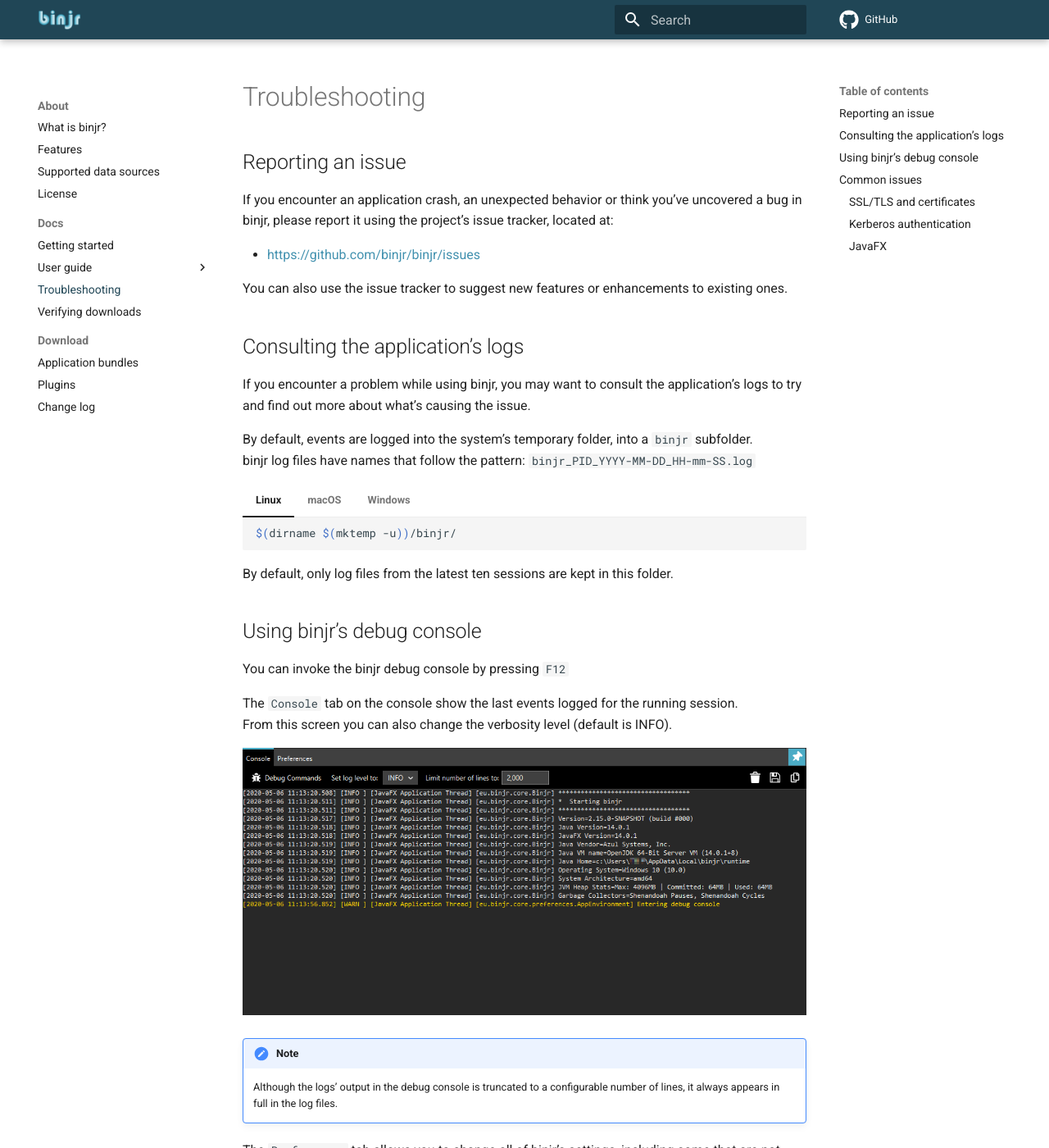
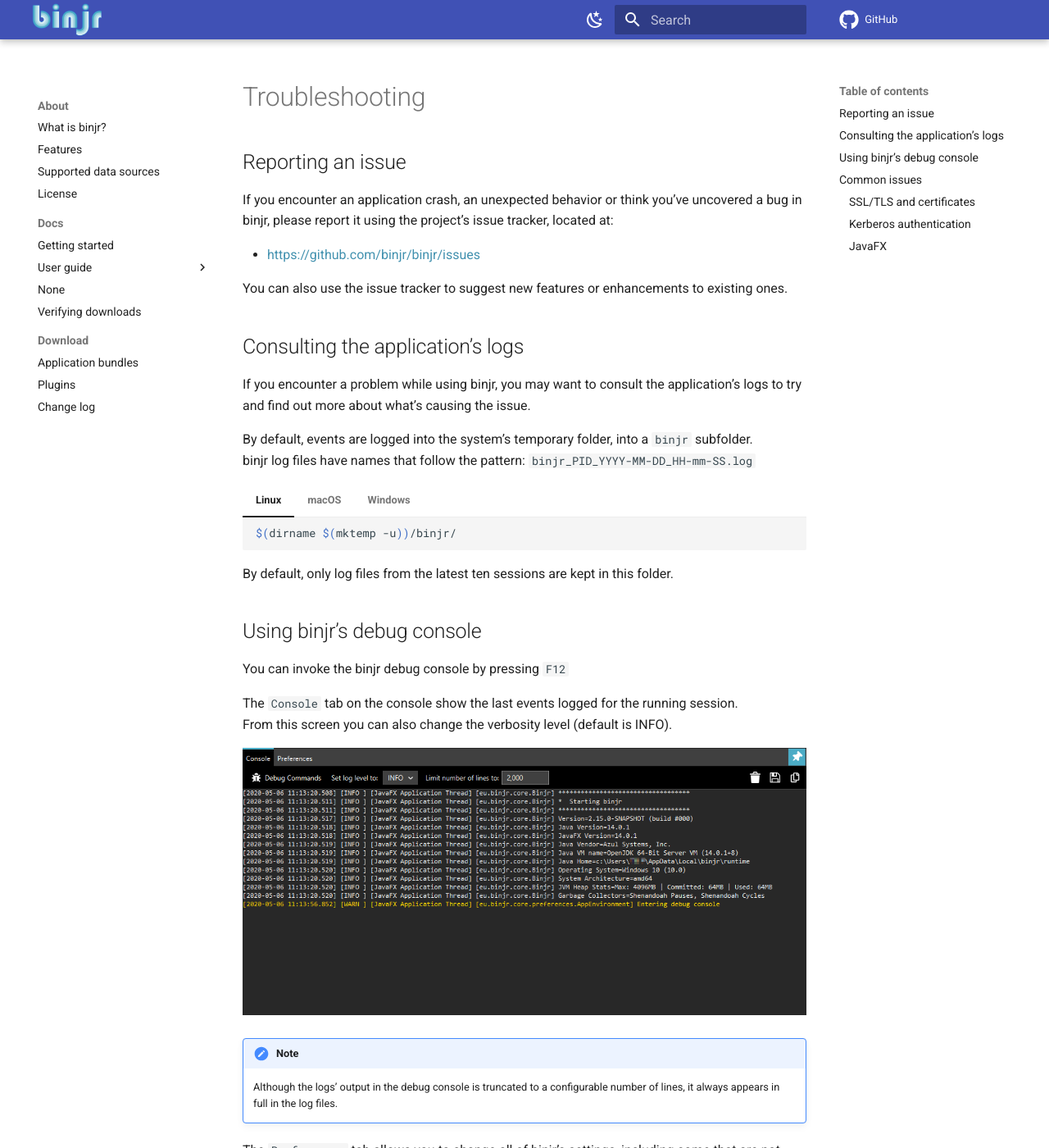
Before and after one commit to binjr/binjr.github.io, an MkDocs documentation site: the page built from docs/documentation/troubleshooting.md, in a window 1280 px wide and 1400 px high. Shown: the whole window at 82% size. Built offline with MkDocs 1.6.1 and Material for MkDocs 9.7.7, drawn with Linux system fonts in a browser that asks for light colours; comment, search, counter and statistics services are not loaded; some of the changed text lies outside the part shown.

Commit message:
Fixed footer and css to support mkdocs-material version 7.x

```diff
--- a/docs/stylesheets/extra.css
+++ b/docs/stylesheets/extra.css
@@ -15,36 +15,6 @@
  */
 
 :root {
-
-    -binjr-window-background-color: black;
-    -binjr-pane-background-color: #262626;
-    -binjr-button-background-color: #404040;
-    -binjr-icon-background-color: #505050;
-    -binjr-control-border-color: #808080;
-    -binjr-control-border-hilite-color: #bababa;
-    -binjr-gray-border-color: #C8C8C8;
-    -fx-text-background-color: #ebebeb;
-
-    -binjr-command-bar-border-color: #152E38;
-    -binjr-background-color: #204656;
-    -binjr-command-bar-title-color: #285668;
-    -binjr-dark-blue-color: #336f87;
-    -binjr-blue-color: #4BACC6;
-    -binjr-light-blue-color: #92CDDC;
-    -binjr-lighter-blue-color: #B7DEE8;
-    -binjr-foreground-color: #DAEEF3;
-
-
-    /* Default color shades */
-    /*--md-default-fg-color: #204656;*/
-    /*--md-default-fg-color--light: #C8C8C8;*/
-    /*--md-default-fg-color--lighter: #ebebeb;*/
-    /*--md-default-fg-color--lightest: white;*/
-
-    /*--md-default-bg-color: #204656;*/
-    /*!*--md-default-bg-color--light: #505050;*!*/
-    /*!*--md-default-bg-color--lighter: #808080;*!*/
-    /*!*--md-default-bg-color--lightest: #bababa;*!*/
 
     /*!*!* Primary color shades *!*!*/
     --md-primary-fg-color: #204656;
@@ -80,19 +50,20 @@
     background-color: #808080;
 }
 
+.md-nav__item .md-nav__link--active,
 .md-typeset a {
     color: #4291AF;
 }
 
-.md-header-nav__button {
+.md-header__button {
 
 }
 
-.md-header-nav__button.md-logo {
+.md-header__button.md-logo {
     padding: 0;
 }
 .md-nav__title .md-nav__button.md-logo img,
-.md-header-nav__button.md-logo img {
+.md-header__button.md-logo img {
     height: 2rem;
     width: 4.4rem;
 }
--- a/mkdocs.yml
+++ b/mkdocs.yml
@@ -1,7 +1,7 @@
 site_name: ""
 site_description: binjr, a time series browser
 site_url: https://binjr.eu/
-copyright: Website by Frederic Thevenet, licensed under CC BY 4.0
+copyright: This website is licensed under a Creative Commons Attribution 4.0 International License.
 repo_url: https://github.com/binjr/binjr/
 edit_uri: ""
 
@@ -20,7 +20,7 @@
         - documentation/user_guide/workspaces.md
         - documentation/user_guide/settings.md
         - documentation/user_guide/shortcuts.md
-    - documentation/troubleshooting.md
+    - documentation/troubleshooting.md,;
     - documentation/verify-signature.md
   - Download:
     - download/latest_release.md
@@ -34,12 +34,23 @@
   custom_dir: overrides
   favicon: assets/images/favicon.png
   logo: assets/images/binjr_logo.png
+#  font: false
   icon:
     repo: fontawesome/brands/github
   features:
     - navigation.sections
-#    - navigation.tabs
+  palette:
+    - media: "(prefers-color-scheme: light)"
+      scheme: default
+      toggle:
+        icon: material/weather-night
+        name: Switch to dark mode
 
+    - media: "(prefers-color-scheme: dark)"
+      scheme: slate
+      toggle:
+        icon: material/weather-sunny
+        name: Switch to light mode
 
   highlightjs: true
   hljs_languages:
--- a/overrides/partials/footer.html
+++ b/overrides/partials/footer.html
@@ -22,14 +19,13 @@
 
 {% import "partials/language.html" as lang with context %}
 
-<!-- Application footer -->
+<!-- Footer -->
 <footer class="md-footer">
 
     <!-- Link to previous and/or next page -->
     {% if page.previous_page or page.next_page %}
-    <div class="md-footer-nav">
     <nav
-                class="md-footer-nav__inner md-grid"
+            class="md-footer__inner md-grid"
             aria-label="{{ lang.t('footer.title') }}"
     >
 
@@ -37,16 +33,15 @@
         {% if page.previous_page %}
         <a
                 href="{{ page.previous_page.url | url }}"
-                    title="{{ page.previous_page.title | striptags }}"
-                    class="md-footer-nav__link md-footer-nav__link--prev"
+                class="md-footer__link md-footer__link--prev"
                 rel="prev"
         >
-                <div class="md-footer-nav__button md-icon">
+            <div class="md-footer__button md-icon">
                 {% include ".icons/material/arrow-left.svg" %}
             </div>
-                <div class="md-footer-nav__title">
+            <div class="md-footer__title">
                 <div class="md-ellipsis">
-                <span class="md-footer-nav__direction">
+              <span class="md-footer__direction">
                 {{ lang.t("footer.previous") }}
               </span>
                     {{ page.previous_page.title }}
@@ -59,25 +54,23 @@
         {% if page.next_page %}
         <a
                 href="{{ page.next_page.url | url }}"
-                    title="{{ page.next_page.title | striptags }}"
-                    class="md-footer-nav__link md-footer-nav__link--next"
+                class="md-footer__link md-footer__link--next"
                 rel="next"
         >
-                <div class="md-footer-nav__title">
+            <div class="md-footer__title">
                 <div class="md-ellipsis">
-                <span class="md-footer-nav__direction">
+              <span class="md-footer__direction">
                 {{ lang.t("footer.next") }}
               </span>
                     {{ page.next_page.title }}
                 </div>
             </div>
-                <div class="md-footer-nav__button md-icon">
+            <div class="md-footer__button md-icon">
                 {% include ".icons/material/arrow-right.svg" %}
             </div>
         </a>
         {% endif %}
     </nav>
-    </div>
     {% endif %}
 
     <!-- Further information -->
```
Also changed, not shown: other parts of overrides/partials/footer.html (+1 -4 lines). Lines whose indentation alone changed are shown as unchanged.
